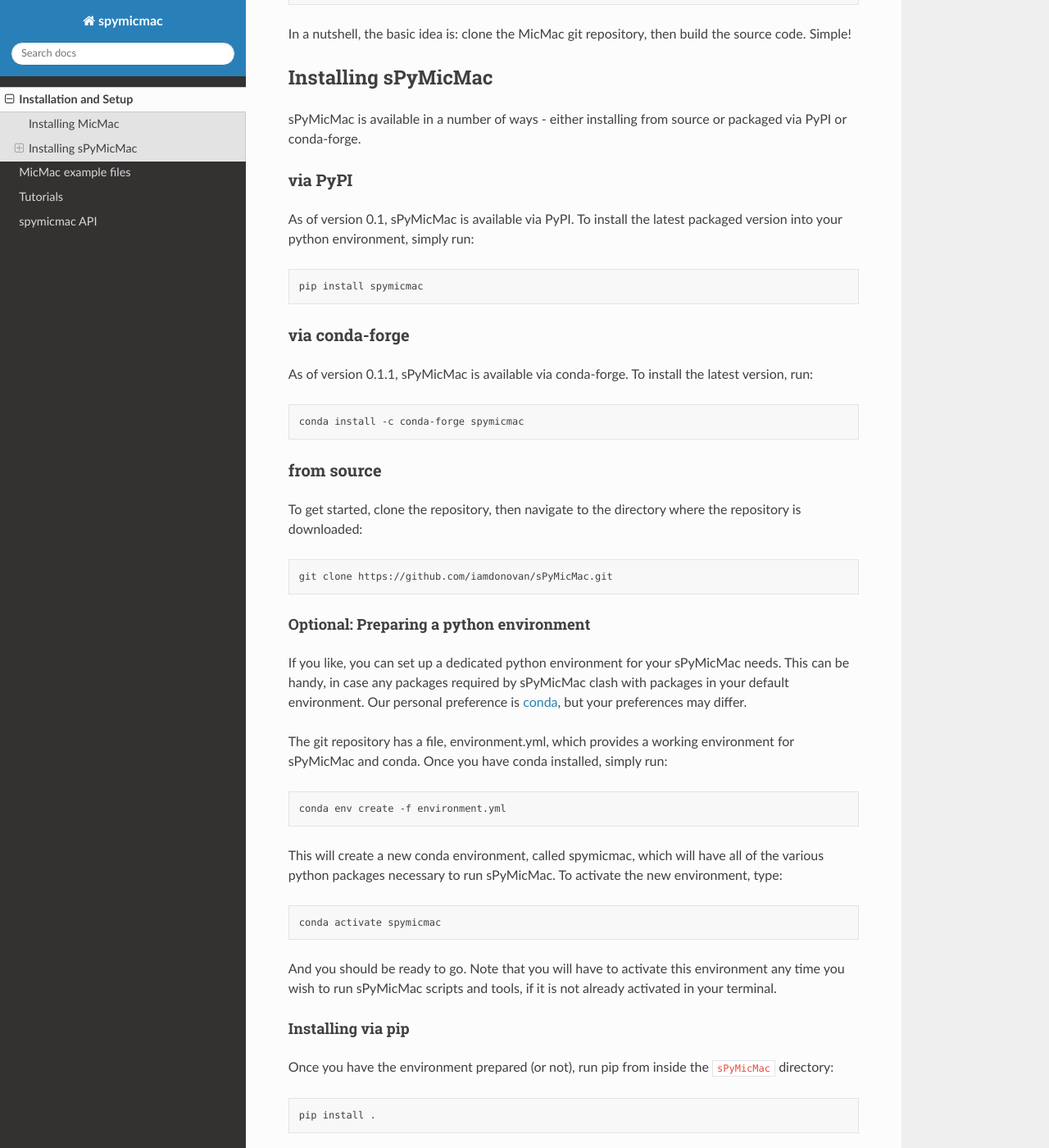
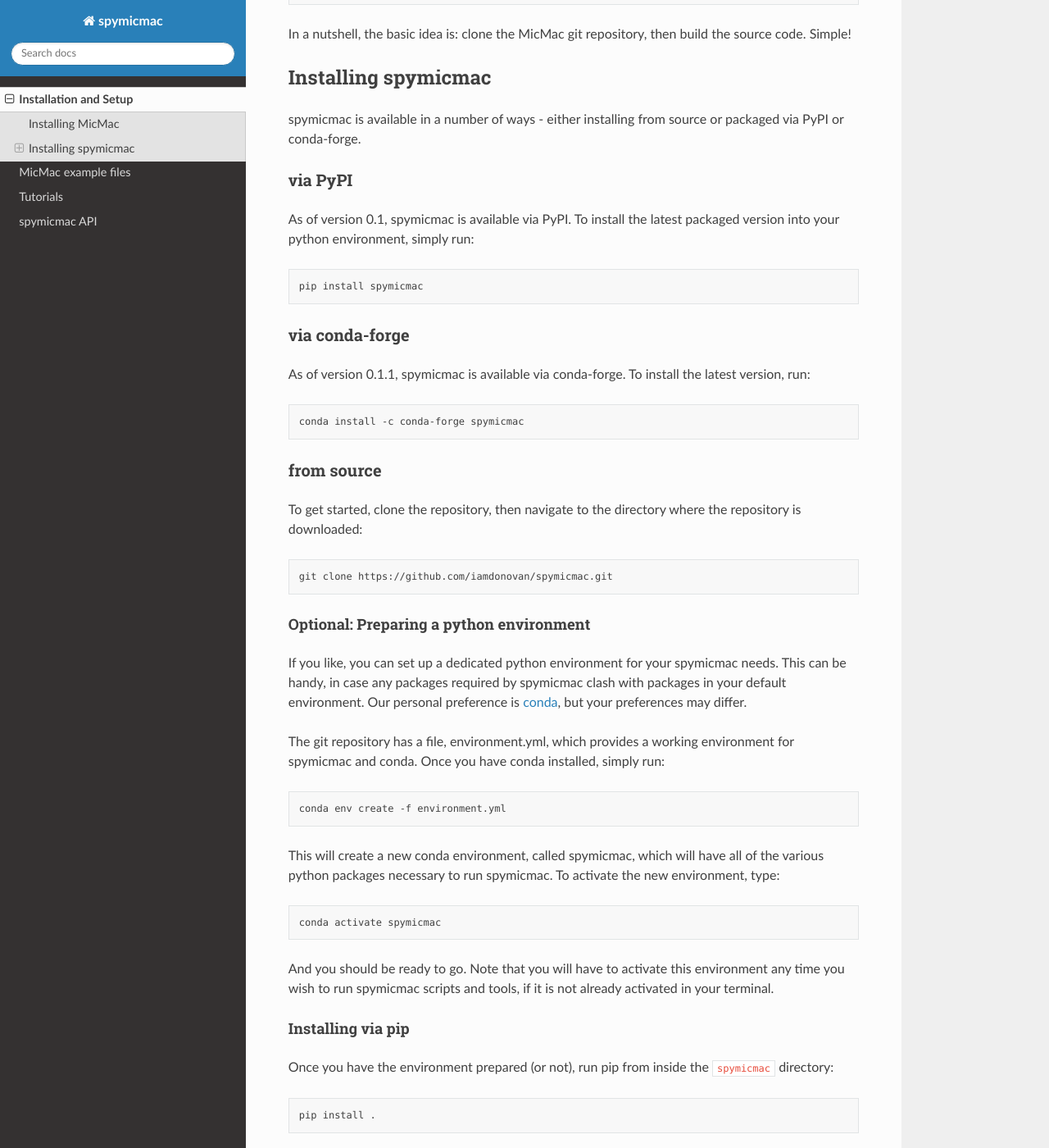
Before and after one commit to iamdonovan/spymicmac, a Sphinx documentation site: the page built from doc/setup.rst, in a window 1280 px wide and 1400 px high, scrolled down 1392 px. Shown: the whole window at 82% size. Built offline with Sphinx 7.4.7 and the Read the Docs theme 2.0.0, drawn with Linux system fonts in a browser that asks for light colours; the version number could not be read and is left out.

Commit message:
consistent branding

```diff
--- a/doc/setup.rst
+++ b/doc/setup.rst
@@ -64,13 +64,13 @@
 
 In a nutshell, the basic idea is: clone the MicMac git repository, then build the source code. Simple!
 
-Installing sPyMicMac
+Installing spymicmac
 #####################
-sPyMicMac is available in a number of ways - either installing from source or packaged via PyPI or conda-forge.
+spymicmac is available in a number of ways - either installing from source or packaged via PyPI or conda-forge.
 
 via PyPI
 ------------
-As of version 0.1, sPyMicMac is available via PyPI. To install the latest packaged version into your python environment,
+As of version 0.1, spymicmac is available via PyPI. To install the latest packaged version into your python environment,
 simply run:
 
 .. code-block:: sh
@@ -79,7 +79,7 @@
 
 via conda-forge
 -----------------
-As of version 0.1.1, sPyMicMac is available via conda-forge. To install the latest version, run:
+As of version 0.1.1, spymicmac is available via conda-forge. To install the latest version, run:
 
 .. code-block:: sh
 
@@ -92,15 +92,15 @@
 
 .. code-block:: sh
 
-    git clone https://github.com/iamdonovan/sPyMicMac.git
+    git clone https://github.com/iamdonovan/spymicmac.git
 
 Optional: Preparing a python environment
 ^^^^^^^^^^^^^^^^^^^^^^^^^^^^^^^^^^^^^^^^^^^
-If you like, you can set up a dedicated python environment for your sPyMicMac needs. This can be handy, in case any
-packages required by sPyMicMac clash with packages in your default environment. Our personal preference
+If you like, you can set up a dedicated python environment for your spymicmac needs. This can be handy, in case any
+packages required by spymicmac clash with packages in your default environment. Our personal preference
 is `conda <https://docs.conda.io/en/latest/>`_, but your preferences may differ.
 
-The git repository has a file, environment.yml, which provides a working environment for sPyMicMac and conda.
+The git repository has a file, environment.yml, which provides a working environment for spymicmac and conda.
 Once you have conda installed, simply run:
 
 .. code-block:: sh
@@ -108,18 +108,18 @@
     conda env create -f environment.yml
 
 This will create a new conda environment, called spymicmac, which will have all of the various python packages
-necessary to run sPyMicMac. To activate the new environment, type:
+necessary to run spymicmac. To activate the new environment, type:
 
 .. code-block:: sh
 
     conda activate spymicmac
 
 And you should be ready to go. Note that you will have to activate this environment any time you wish to run
-sPyMicMac scripts and tools, if it is not already activated in your terminal.
+spymicmac scripts and tools, if it is not already activated in your terminal.
 
 Installing via pip
 ^^^^^^^^^^^^^^^^^^^^
-Once you have the environment prepared (or not), run pip from inside the ``sPyMicMac`` directory:
+Once you have the environment prepared (or not), run pip from inside the ``spymicmac`` directory:
 
 .. code-block:: sh
 
--- a/doc/spymicmac/modules/ee_tools.rst
+++ b/doc/spymicmac/modules/ee_tools.rst
@@ -2,7 +2,7 @@
 =================================
 
 .. note::
-    Before using sPyMicMac.ee_tools, you will need to run ee.Authenticate(), in order to authorize the access needed
+    Before using spymicmac.ee_tools, you will need to run ee.Authenticate(), in order to authorize the access needed
     by EarthEngine. To do this from the python terminal, run the following:
     ::
 
@@ -12,7 +12,7 @@
     This will open a browser window and prompt you to select your Google account for authentication. It will generate
     an authorization code which you should then copy and paste into the prompt in the python terminal.
 
-    After you have successfully authenticated, you should be able to use sPyMicMac.ee_tools normally (note that you
+    After you have successfully authenticated, you should be able to use spymicmac.ee_tools normally (note that you
     will need to explicitly import ``ee_tools`` - it is not loaded by ``spymicmac.__init__.py``, in order to prevent
     authorization errors):
     ::
--- a/doc/tutorials/index.rst
+++ b/doc/tutorials/index.rst
@@ -1,7 +1,7 @@
 Tutorials
 =======================
 
-Here, you will find information about the workflow for using sPyMicMac to process KH-9 and historic air photos.
+Here, you will find information about the workflow for using spymicmac to process KH-9 and historic air photos.
 
 .. image:: ../img/workflow.png
     :width: 600
```
